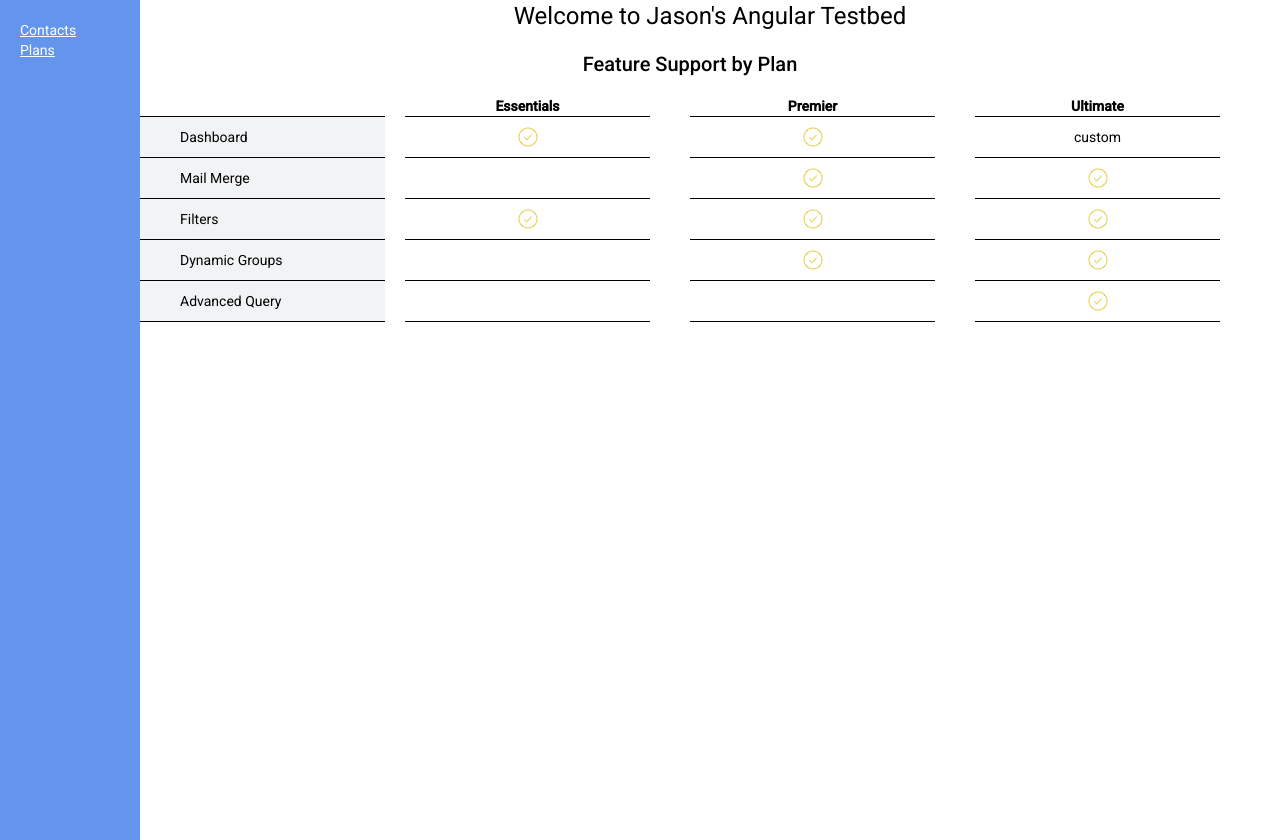
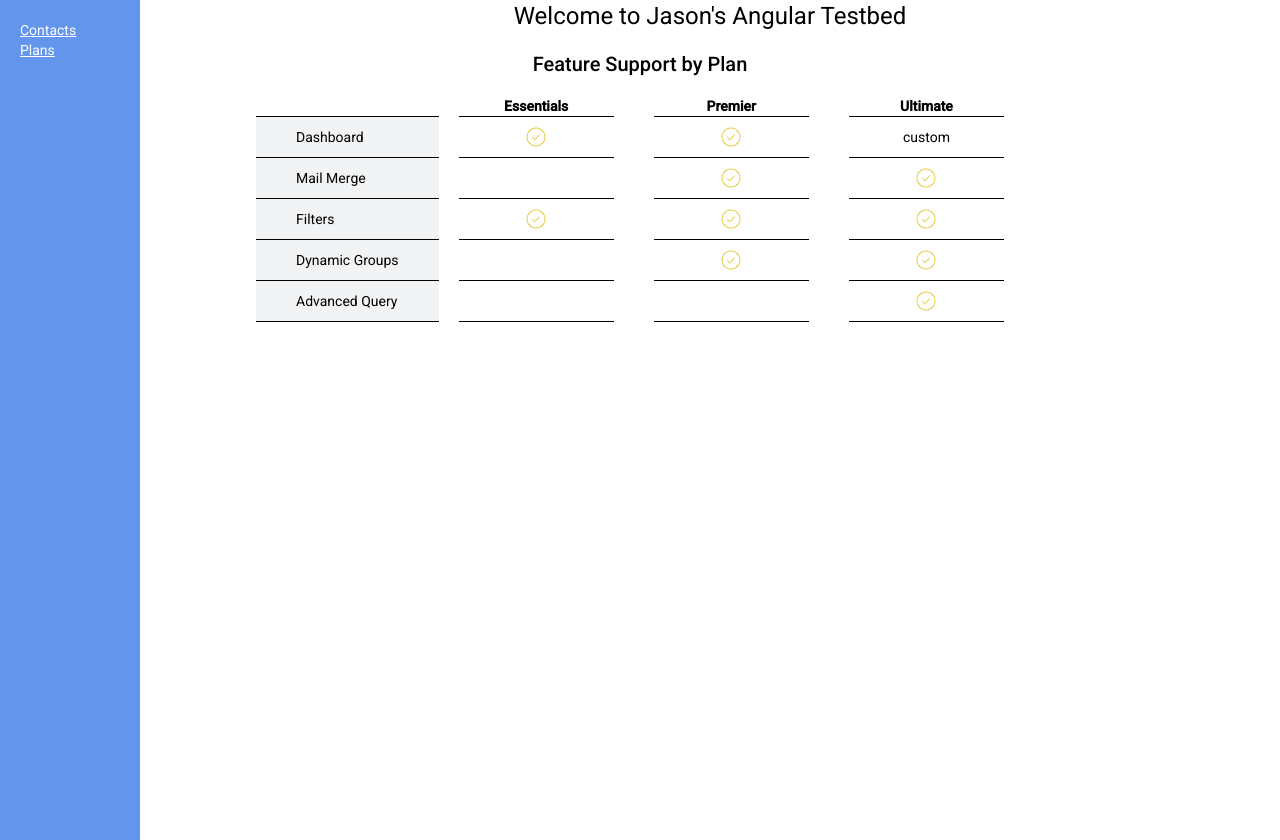
Before and after one commit to jasonpjones/AngularTestBed, an Angular app: page /plans in a window 1280 px wide. Built offline with nearby package versions, Linux system fonts and the light colour scheme.

Commit message:
a little more styling

```diff
--- a/src/app/plan/plan.component.less
+++ b/src/app/plan/plan.component.less
@@ -8,7 +8,7 @@ ul {
 .plan-view-container
 {
   margin: auto;
-  width: 1200px;
+  width: 60%;
 }
 
 .header
@@ -29,6 +29,8 @@ ul {
 .feature-description {
   padding: 10px 40px;
   border-top: solid 1px black;
+  white-space: nowrap;
+  text-overflow: ellipsis;
 }
 
 .feature-description:last-child {
```
